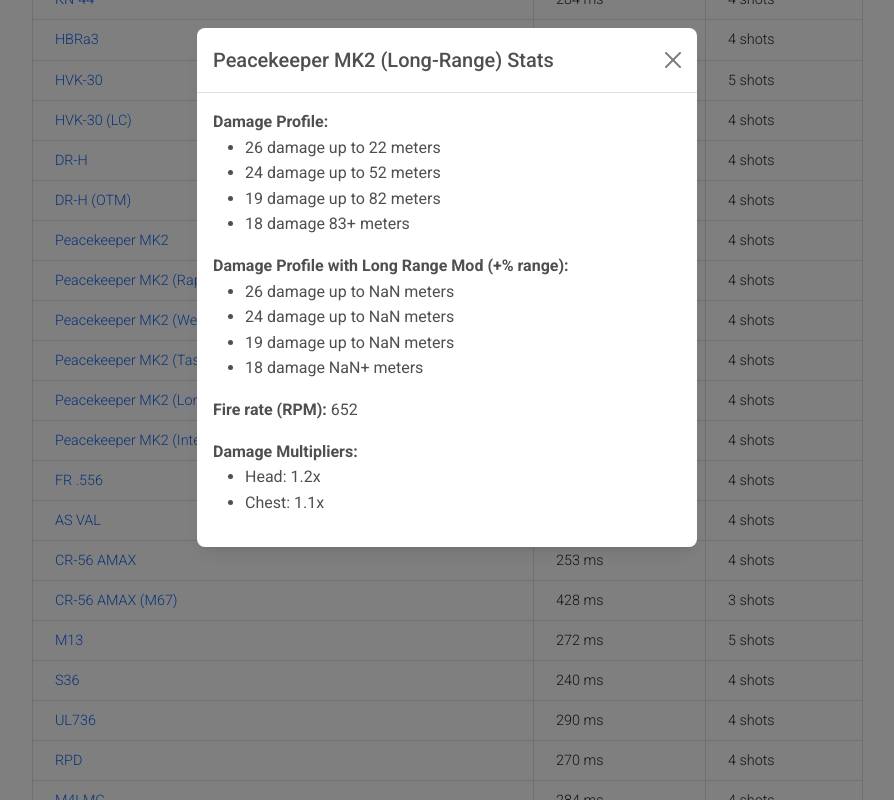
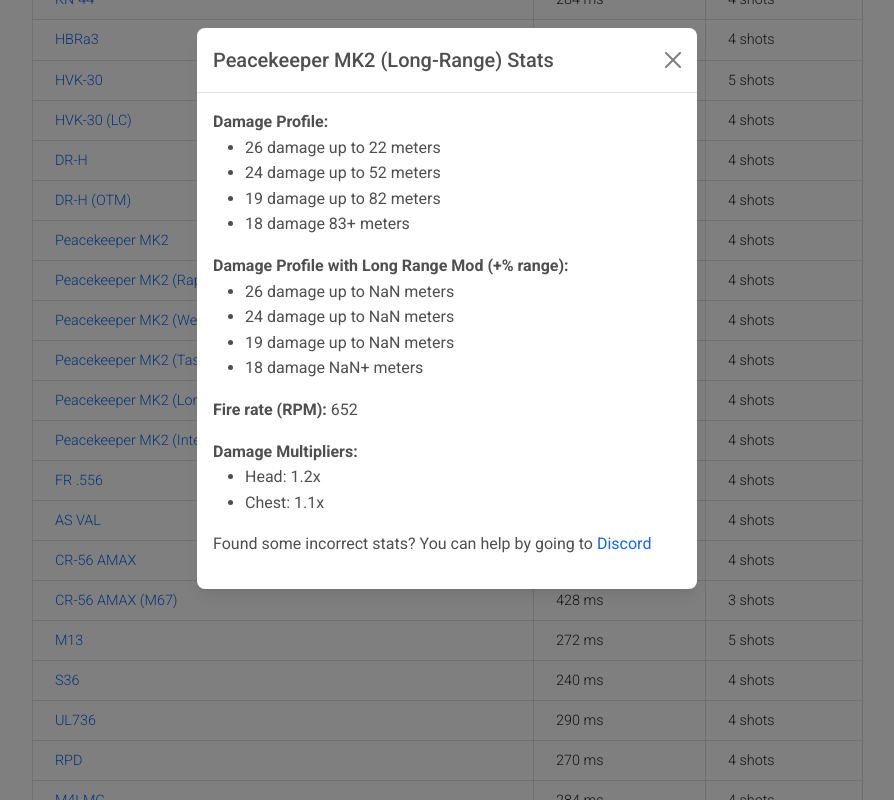
Before and after one commit to Jessi810/CODM-Calc, a Vue app: page /cheatsheet in a window 1280 px wide. Both pictures are taken after a click on the link "Peacekeeper MK2 (Long-Range)". Shown: the part 839-1639 px from the top of the page, without its empty margins (193-1087 px from the left). Built offline with nearby package versions, Linux system fonts and the light colour scheme.

Commit message:
Added info for stats correction

```diff
--- a/src/components/Modal.vue
+++ b/src/components/Modal.vue
@@ -55,7 +55,10 @@
                         </ul>
                     </p>
                     <p>
-                    <strong v-if="'updated' in stats">Updated on {{ stats.updated.desc }} - {{ stats.updated.at.toLocaleString('default', { month: 'long' }) }} {{ stats.updated.at.getDate() }}</strong>
+                        <strong v-if="'updated' in stats">Updated on {{ stats.updated.desc }} - {{ stats.updated.at.toLocaleString('default', { month: 'long' }) }} {{ stats.updated.at.getDate() }}</strong>
+                    </p>
+                    <p>
+                        Found some incorrect stats? You can help by going to <a href="https://discord.com/channels/884757570064089162/884757770610561035">Discord</a>
                     </p>
                 </div>
                 <!-- <div class="modal-footer">
```
